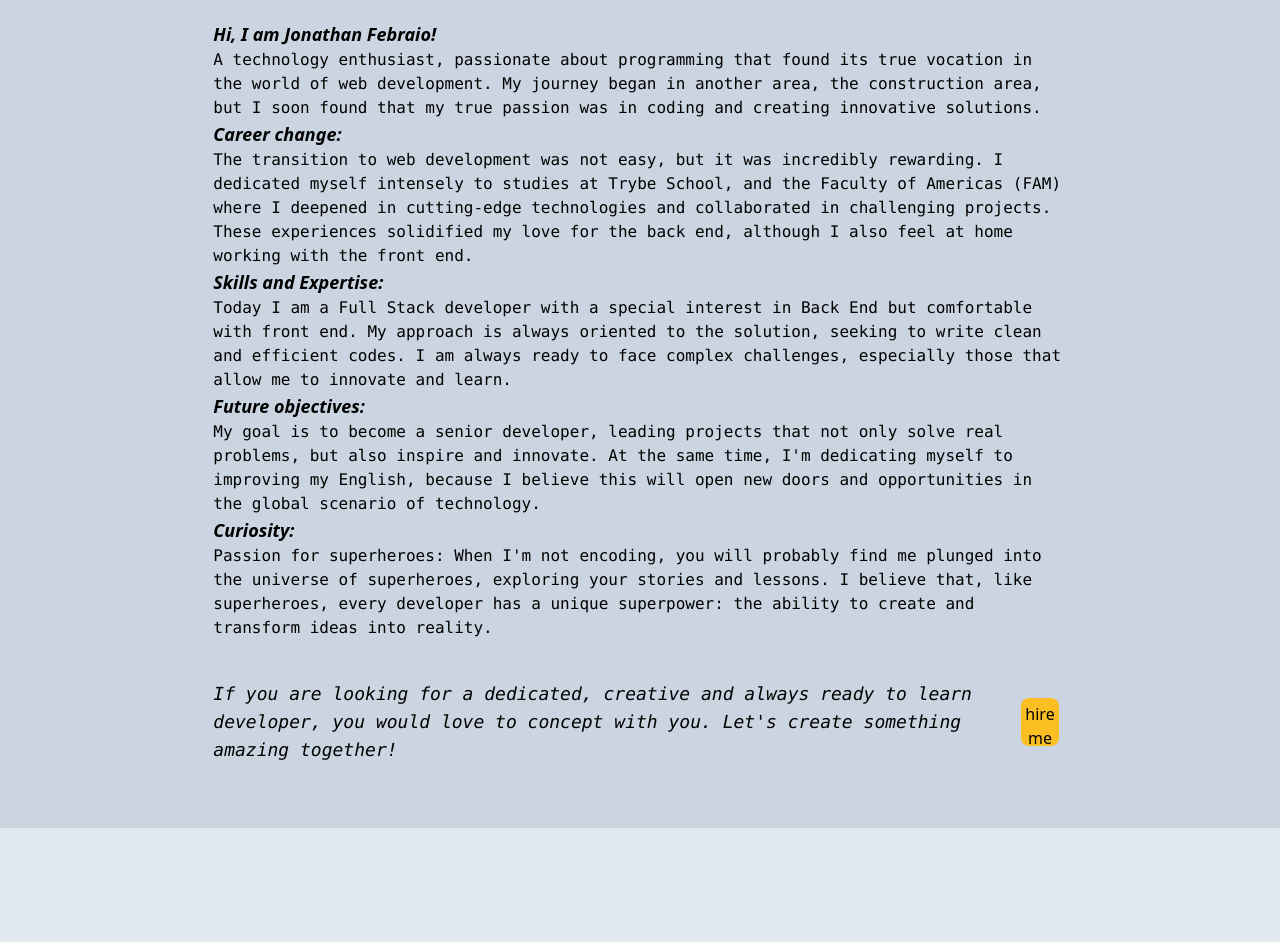
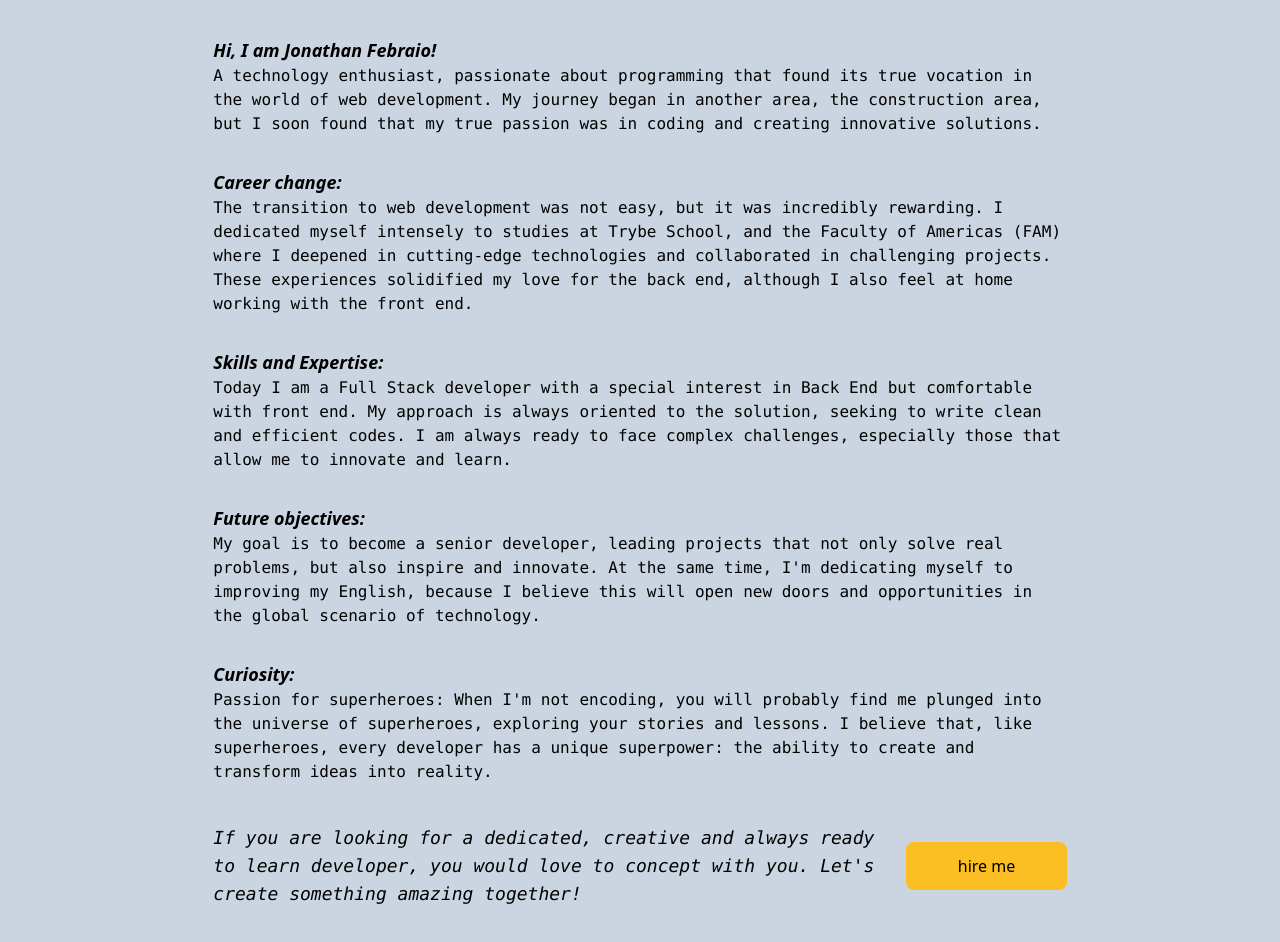
Before and after one commit to JRaamos/portfolio, a React (Vite) app: page / in a window 1280 px wide. Shown: the part 720-1662 px from the top of the page. Before the commit the page ends 1548 px from the top, so only its background shows below. Built offline with nearby package versions, Linux system fonts and the light colour scheme.

Commit message:
fix: ajuste de posição de imenssagem para responsividade

```diff
--- a/public/locales/pt/translation.json
+++ b/public/locales/pt/translation.json
@@ -10,7 +10,7 @@
   "aboutTextInto": "Olá, eu sou o Jonathan Febraio!",
   "aboutText": "Um entusiasta da tecnologia, apaixonado por programação que encontrou sua verdadeira vocação no mundo do desenvolvimento web. Minha jornada começou em outra area, a area da construção civil, mas logo descobri que minha verdadeira paixão estava em codificar e criar soluções inovadoras.",
   "aboutCareerInto": "Mudança de carreira:",
-  "aboutTextCarrer": "A transição para o desenvolvimento web não foi fácil, mas foi incrivelmente gratificante. Dediquei-me intensamente aos estudos na escola Trybe, e A FAculdade das Americas (FAM) onde me aprofundei em tecnologias de ponta e colaborei em projetos desafiadores. Essas experiências solidificou meu amor pelo back-end, embora eu também me sinta em casa trabalhando com o front-end.",
+  "aboutTextCarrer": "A transição para o desenvolvimento web não foi fácil, mas foi incrivelmente gratificante. Dediquei-me intensamente aos estudos na escola Trybe, e A Faculdade das Americas (FAM) onde me aprofundei em tecnologias de ponta e colaborei em projetos desafiadores. Essas experiências solidificou meu amor pelo back-end, embora eu também me sinta em casa trabalhando com o front-end.",
   "aboutExperienceInto": "Habilidades e Expertise:",
   "aboutTextExperience": "Hoje, sou um desenvolvedor Full Stack com um interesse especial em no Back-end mas confortavel com Front-end. Minha abordagem é sempre orientada para a solução, buscando escrever códigos limpos e eficientes. Estou sempre pronto para enfrentar desafios complexos, especialmente aqueles que me permitem inovar e aprender.",
   "aboutObjectivesInto": "Objetivos Fulturos:",
--- a/src/components/About.tsx
+++ b/src/components/About.tsx
@@ -17,39 +17,39 @@ function About() {
       <section
         className="flex flex-col justify-center items-center w-2/3"
       >
-        <div>
+        <div className=" my-4">
           <p className="text-lg italic font-semibold  w-full">{t('aboutTextInto')}</p>
           <p className=" w-full font-mono">{t('aboutText')}</p>
         </div>
-        <div>
+        <div className=" my-4">
           <p className="text-lg italic font-semibold  w-full">{t('aboutCareerInto')}</p>
           <p className=" w-full font-mono">{t('aboutTextCarrer')}</p>
         </div>
-        <div>
+        <div className=" my-4">
           <p className="text-lg italic font-semibold  w-full">
             {t('aboutExperienceInto')}
           </p>
           <p className=" w-full font-mono">{t('aboutTextExperience')}</p>
         </div>
-        <div>
+        <div className=" my-4">
           <p className="text-lg italic font-semibold  w-full">
             {t('aboutObjectivesInto')}
           </p>
           <p className=" w-full font-mono">{t('aboutTextObjectives')}</p>
         </div>
-        <div>
+        <div className="my-4">
           <p className="text-lg italic font-semibold  w-full">
             {t('aboutcuriosityInto')}
           </p>
           <p className=" w-full font-mono">{t('aboutTextCuriosity')}</p>
         </div>
         <div
-          className="flex w-full justify-center items-center mt-10
+          className="flex w-full justify-center items-center mt-6
        mb-16 max-md:flex-col"
         >
           <p className="font-mono text-lg italic ">{t('conect')}</p>
           <button
-            className="mx-2  hadow-4xl bg-amber-400
+            className=" w-96 hadow-4xl bg-amber-400
              dark:text-slate-900 p-1 rounded-lg h-12"
           >
             {t('button')}
```
